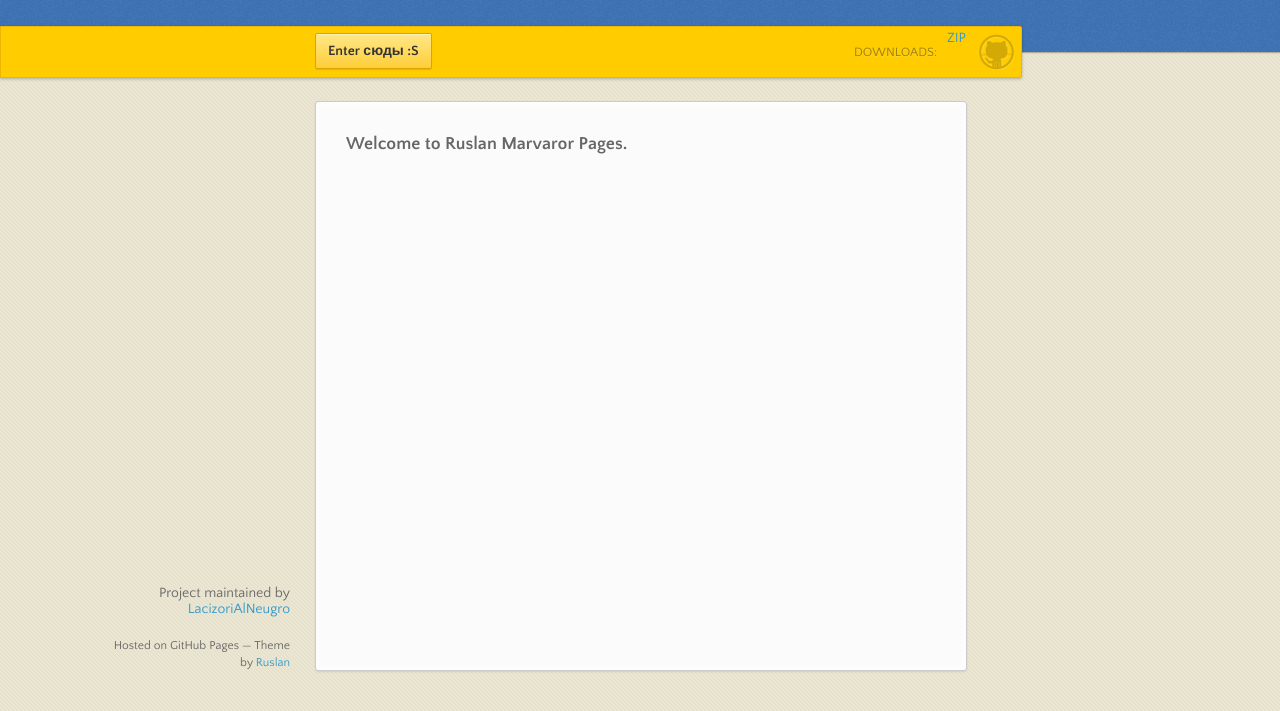
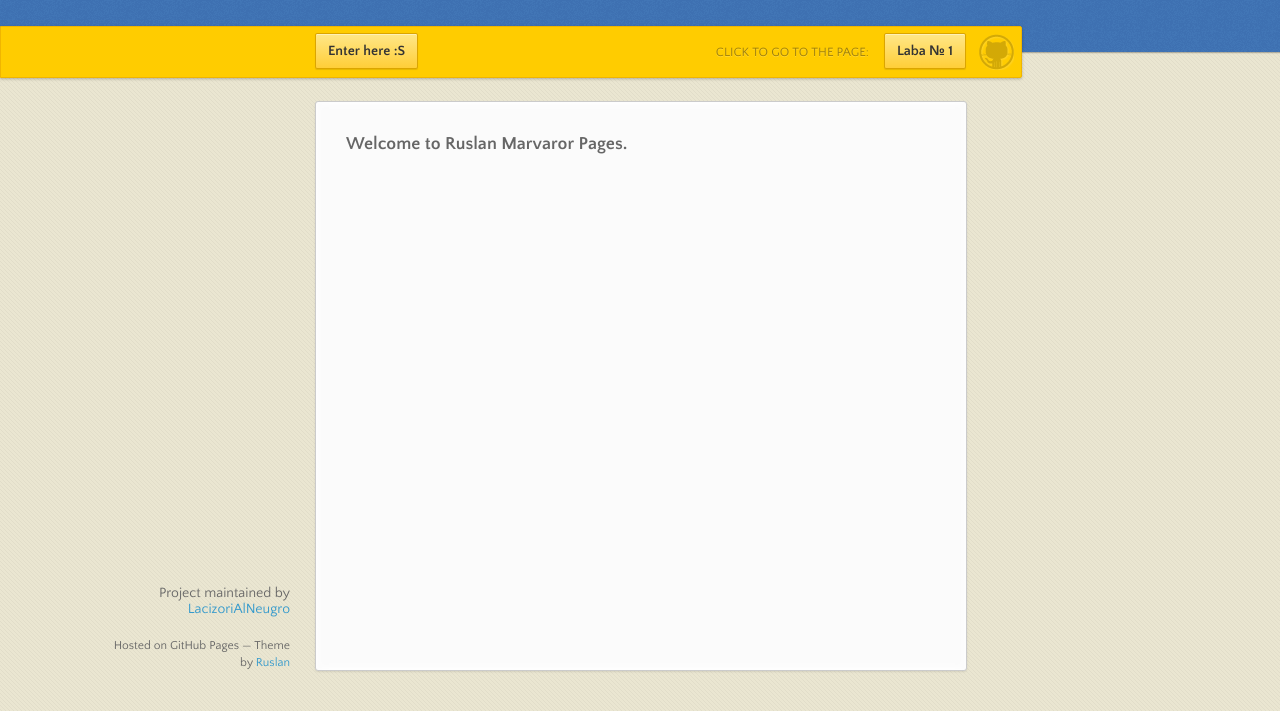
Before and after one commit to LacizoriAlNeugro/L1, a plain HTML site: page index.html in a window 1280 px wide. Shown: the part 89-800 px from the top of the page. Drawn offline with nearby package versions, Linux system fonts and the light colour scheme.

Commit message:
Update index.html

```diff
--- a/index.html
+++ b/index.html
@@ -24,11 +24,12 @@
       <div id="banner">
         <span id="logo"></span>
 
-        <a href="https://github.com/LacizoriAlNeugro/L1" class="button fork"><strong>Enter сюды :S</strong></a>
+        <a href="https://github.com/LacizoriAlNeugro/L1" class="button fork"><strong>Enter here :S</strong></a>
         <div class="downloads">
-          <span>Downloads:</span>
+          <span>Click to go to the page:</span>
           <ul>
-            <li><a href="http://lacizorialneugro.github.io/L2" class="Laba №1">ZIP</a></li>
+            <li><a href="http://lacizorialneugro.github.io/L2" class="button">Laba № 1</a></li>
+
           </ul>
         </div>
       </div><!-- end banner -->
```
